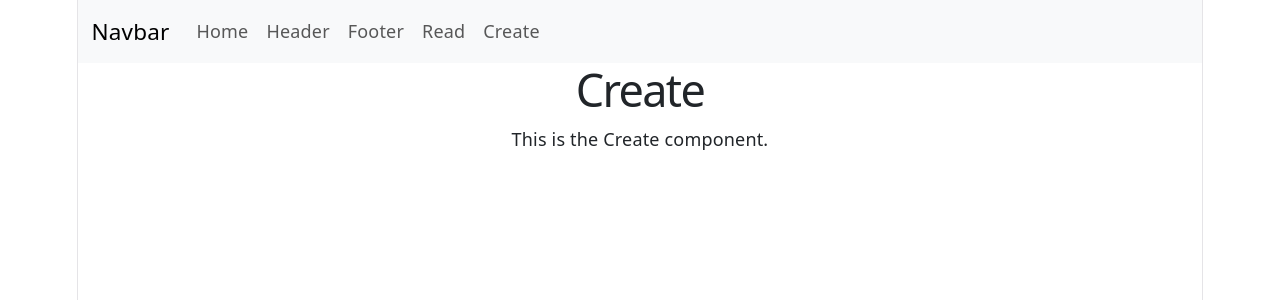
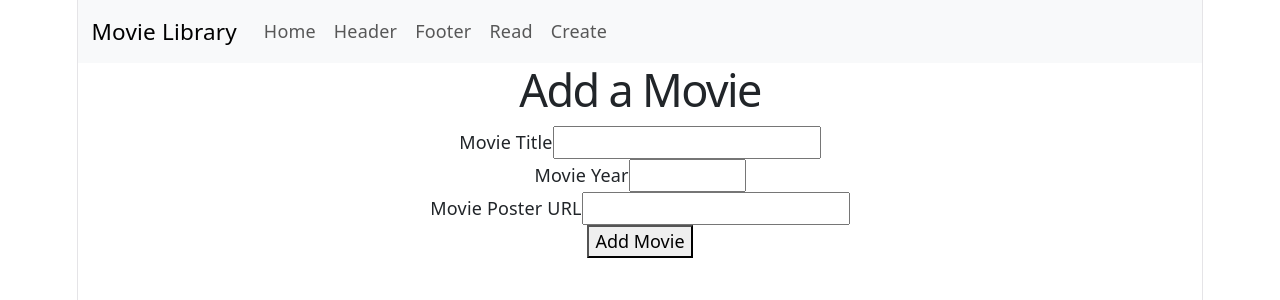
Before and after one commit to g00411998/DATA-REPRESENTATIONLab2, a React (Vite) app: page /create in a window 1280 px wide. Shown: the top 300 px of the page. Built offline with nearby package versions, Linux system fonts and the light colour scheme.

Commit message:
Complete React HTTP and hooks lab

```diff
--- a/package.json
+++ b/package.json
@@ -10,6 +10,7 @@
     "preview": "vite preview"
   },
   "dependencies": {
+    "axios": "^1.20.0",
     "bootstrap": "^5.3.8",
     "react": "^19.2.8",
     "react-bootstrap": "^2.10.10",
--- a/src/App.css
+++ b/src/App.css
@@ -15,6 +15,88 @@
     outline: 2px solid var(--accent);
     outline-offset: 2px;
   }
+}
+
+.page-content {
+  width: min(100% - 2rem, 1000px);
+  margin: 0 auto;
+  padding: 2rem 0 4rem;
+}
+
+.movie-grid {
+  display: grid;
+  grid-template-columns: repeat(auto-fit, minmax(180px, 1fr));
+  gap: 1.5rem;
+  text-align: left;
+}
+
+.movie-card {
+  overflow: hidden;
+  border: 1px solid var(--border);
+  border-radius: 12px;
+  background: var(--bg);
+  box-shadow: var(--shadow);
+}
+
+.movie-card h3,
+.movie-card p {
+  padding: 0 1rem;
+}
+
+.movie-card h3 {
+  margin: 1rem 0 0.25rem;
+  color: var(--text-h);
+  font-size: 1.1rem;
+}
+
+.movie-card p {
+  margin-bottom: 1rem;
+}
+
+.movie-card img {
+  display: block;
+  width: 100%;
+  aspect-ratio: 2 / 3;
+  object-fit: cover;
+}
+
+.movie-form {
+  max-width: 600px;
+  margin: 0 auto;
+  text-align: left;
+}
+
+.form-group {
+  margin-bottom: 1rem;
+}
+
+.form-group label {
+  display: block;
+  margin-bottom: 0.4rem;
+  color: var(--text-h);
+}
+
+.form-group input {
+  box-sizing: border-box;
+  width: 100%;
+  padding: 0.7rem;
+  border: 1px solid var(--border);
+  border-radius: 6px;
+  font: inherit;
+}
+
+.movie-form button {
+  padding: 0.7rem 1.2rem;
+  border: 0;
+  border-radius: 6px;
+  color: white;
+  background: var(--accent);
+  font: inherit;
+  cursor: pointer;
+}
+
+.error-message {
+  color: #b42318;
 }
 
 .hero {
--- a/src/App.jsx
+++ b/src/App.jsx
@@ -10,7 +10,7 @@ import Read from './components/Read';
 import Create from './components/Create';
 
 
-import { BrowserRouter as Router, Routes, Route, BrowserRouter } from 'react-router-dom';
+import { Routes, Route, BrowserRouter } from 'react-router-dom';
 function App() {
 
 
@@ -19,10 +19,10 @@ function App() {
       <BrowserRouter>
       <Navbar bg="light" data-bs-theme="light">
         <Container>
-          <Navbar.Brand href="#home">Navbar</Navbar.Brand>
+          <Navbar.Brand href="/">Movie Library</Navbar.Brand>
           <Nav className="me-auto">
             <Nav.Link href="/home">Home</Nav.Link>
-            <Nav.Link href="header">Header</Nav.Link>
+            <Nav.Link href="/header">Header</Nav.Link>
             <Nav.Link href="/footer">Footer</Nav.Link>
             <Nav.Link href="/read">Read</Nav.Link>
             <Nav.Link href="/create">Create</Nav.Link>
--- a/src/components/Content.jsx
+++ b/src/components/Content.jsx
@@ -2,7 +2,7 @@ function Content(){
   return (
     <div>
       <h1>hello world</h1>
-      <h2>It is {new Date().toLocaleTimeString()}.</h2>
+      <h2>Welcome to the movie library.</h2>
     </div>
   )
 }
--- a/src/components/Create.jsx
+++ b/src/components/Create.jsx
@@ -1,8 +1,33 @@
+import { useState } from 'react';
+
 export default function Create() {
-    return (
-        <div>
-            <h1>Create</h1>
-            <p>This is the Create component.</p>
+  const [title, setTitle] = useState('');
+  const [year, setYear] = useState('');
+  const [poster, setPoster] = useState('');
+
+  const handleSubmit = (event) => {
+    event.preventDefault();
+    console.log({ title, year, poster });
+  };
+
+  return (
+    <main className="page-content">
+      <h1>Add a Movie</h1>
+      <form className="movie-form" onSubmit={handleSubmit}>
+        <div className="form-group">
+          <label htmlFor="title">Movie Title</label>
+          <input id="title" type="text" value={title} onChange={(event) => setTitle(event.target.value)} required />
         </div>
-    );
+        <div className="form-group">
+          <label htmlFor="year">Movie Year</label>
+          <input id="year" type="number" min="1888" max="2100" value={year} onChange={(event) => setYear(event.target.value)} required />
+        </div>
+        <div className="form-group">
+          <label htmlFor="poster">Movie Poster URL</label>
+          <input id="poster" type="url" value={poster} onChange={(event) => setPoster(event.target.value)} required />
+        </div>
+        <button type="submit">Add Movie</button>
+      </form>
+    </main>
+  );
 }
--- a/src/components/MovieItems.jsx
+++ b/src/components/MovieItems.jsx
@@ -5,11 +5,11 @@ export default function MovieItems(props) {
 
 
 
-    <div>
+    <article className="movie-card">
        {/* Display the movie title. */}
         <h3>{props.mymovie.Title}</h3>
         <p>{props.mymovie.Year}</p>
-        <img src={props.mymovie.Poster} alt={props.mymovie.Title}></img>
-    </div>
+        <img src={props.mymovie.Poster} alt={`${props.mymovie.Title} poster`} />
+    </article>
   )
 }
--- a/src/components/Movies.jsx
+++ b/src/components/Movies.jsx
@@ -2,10 +2,10 @@
 import MovieItems from "./MovieItems";
 // Loop through the movie array and render a MovieItems component for each movie.
 export default function Movies(props) {
-    return props.mymovies.map(
+    return <div className="movie-grid">{props.mymovies.map(
         (movie) => {
             // Pass the movie as a prop and use its IMDb ID as a unique key.
-            return <MovieItems mymovie={movie} key={movie.imdbID}></MovieItems>
+            return <MovieItems mymovie={movie} key={movie.imdbID || `${movie.Title}-${movie.Year}`}></MovieItems>
         }
-    )
+    )}</div>
   }
--- a/src/components/NavigationBar.jsx
+++ b/src/components/NavigationBar.jsx
@@ -4,10 +4,8 @@ import Navbar from 'react-bootstrap/Navbar';
 // Displays the main navigation links in a blue navbar with a dark theme.
 export default function NavigationBar() {
   return (
-    {/* Brand link */}
      <Navbar bg="primary" data-bs-theme="dark">
           <Container>
-            {/* Navigation links aligned to the left */}
             <Navbar.Brand href="#home">Navbar</Navbar.Brand>
             <Nav className="me-auto">
               <Nav.Link href="/">Home</Nav.Link>
--- a/src/components/Read.jsx
+++ b/src/components/Read.jsx
@@ -1,39 +1,33 @@
-// Import the component used to display the movie list.
-import Movies from './Movies'
+import { useEffect, useState } from 'react';
+import axios from 'axios';
+import Movies from './Movies';
+
+const MOVIES_URL = 'https://data-rep-mern-application.github.io/dataserver/movies.json';
+
 export default function Read() {
-// Store the movie details to pass to the Movies component.
-    const movies1 =
-       [
-  {
-    "Title": "Avengers: Infinity War",
-    "Year": "2018",
-    "imdbID": "tt4154756",
-    "Type": "movie",
-    "Poster": "https://m.media-amazon.com/images/M/MV5BMjMxNjY2MDU1OV5BMl5BanBnXkFtZTgwNzY1MTUwNTM@._V1_SX300.jpg"
-  },
-  {
-    "Title": "Captain America: Civil War",
-    "Year": "2016",
-    "imdbID": "tt3498820",
-    "Type": "movie",
-    "Poster": "https://m.media-amazon.com/images/M/MV5BMjQ0MTgyNjAxMV5BMl5BanBnXkFtZTgwNjUzMDkyODE@._V1_SX300.jpg"
-  },
-  {
-    "Title": "World War Z",
-    "Year": "2013",
-    "imdbID": "tt0816711",
-    "Type": "movie",
-    "Poster": "https://m.media-amazon.com/images/M/MV5BNDQ4YzFmNzktMmM5ZC00MDZjLTk1OTktNDE2ODE4YjM2MjJjXkEyXkFqcGdeQXVyNTA4NzY1MzY@._V1_SX300.jpg"
-  }
-];
-    return (
-        <div>
-            <h1>Read</h1>
-            {/* Pass the movie array to Movies through the mymovies prop. */}
-            <Movies mymovies={movies1} />
-        </div>
+  const [movies, setMovies] = useState([]);
+  const [loading, setLoading] = useState(true);
+  const [error, setError] = useState('');
 
+  useEffect(() => {
+    axios.get(MOVIES_URL)
+      .then((response) => {
+        setMovies(response.data.movies ?? response.data);
+      })
+      .catch(() => {
+        setError('Unable to load the movies. Please try again later.');
+      })
+      .finally(() => {
+        setLoading(false);
+      });
+  }, []);
 
-
-    );
+  return (
+    <main className="page-content">
+      <h1>Movies</h1>
+      {loading && <p role="status">Loading movies...</p>}
+      {error && <p className="error-message" role="alert">{error}</p>}
+      {!loading && !error && <Movies mymovies={movies} />}
+    </main>
+  );
 }
```
Also changed, not shown: 1 other file (tests, documents, lock files or other folders).
